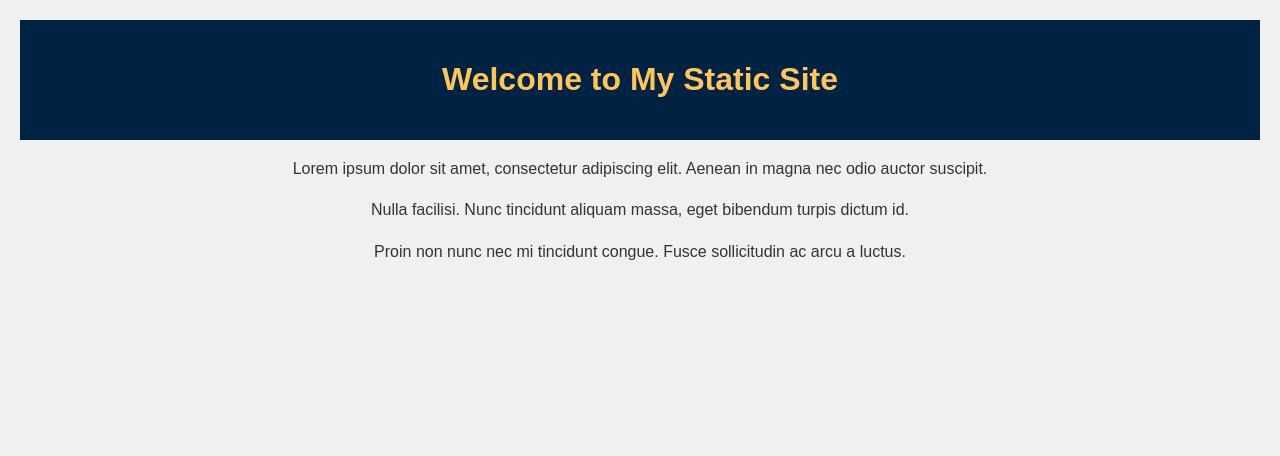
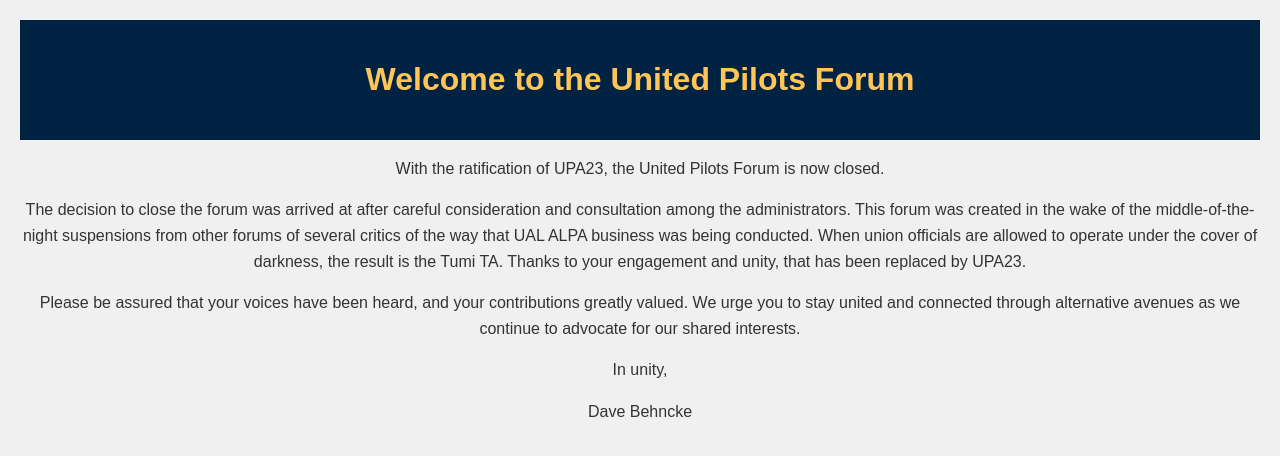
Before and after one commit to unitedpilotsorg/unitedpilotsorg.github.io, a plain HTML site: page index.html in a window 1280 px wide. Drawn offline with Linux system fonts and the light colour scheme.

Commit message:
Update index.html

```diff
--- a/index.html
+++ b/index.html
@@ -2,7 +2,7 @@
 <html>
 <head>
     <meta charset="UTF-8">
-    <title>My Static Site</title>
+    <title>United Pilots Forum</title>
     <style>
         /* Define the background color and text color for the body */
         body {
@@ -33,13 +33,17 @@
 <body>
     <!-- Header with background and text color -->
     <header>
-        <h1>Welcome to My Static Site</h1>
+        <h1>Welcome to the United Pilots Forum</h1>
     </header>
 
-    <p>Lorem ipsum dolor sit amet, consectetur adipiscing elit. Aenean in magna nec odio auctor suscipit.</p>
+    <p>With the ratification of UPA23, the United Pilots Forum is now closed.</p>
 
-    <p>Nulla facilisi. Nunc tincidunt aliquam massa, eget bibendum turpis dictum id.</p>
+    <p>The decision to close the forum was arrived at after careful consideration and consultation among the administrators. This forum was created in the wake of the middle-of-the-night suspensions from other forums of several critics of the way that UAL ALPA business was being conducted. When union officials are allowed to operate under the cover of darkness, the result is the Tumi TA. Thanks to your engagement and unity, that has been replaced by UPA23.</p>
 
-    <p>Proin non nunc nec mi tincidunt congue. Fusce sollicitudin ac arcu a luctus.</p>
+    <p>Please be assured that your voices have been heard, and your contributions greatly valued. We urge you to stay united and connected through alternative avenues as we continue to advocate for our shared interests.</p>
+
+    <p>In unity,</p>
+
+    <p>Dave Behncke</p>
 </body>
 </html>
```
